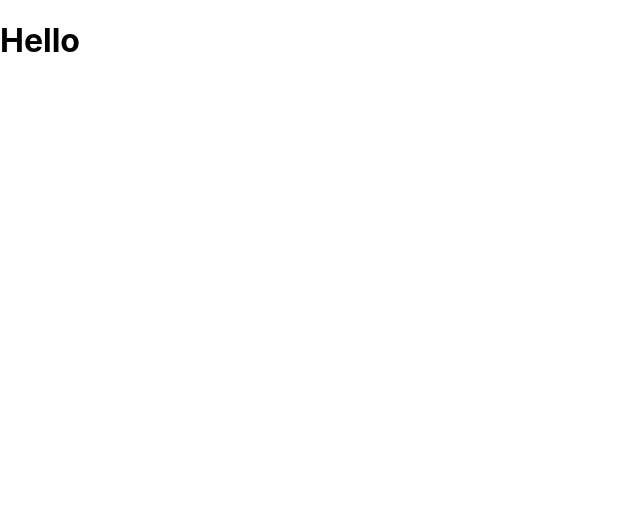
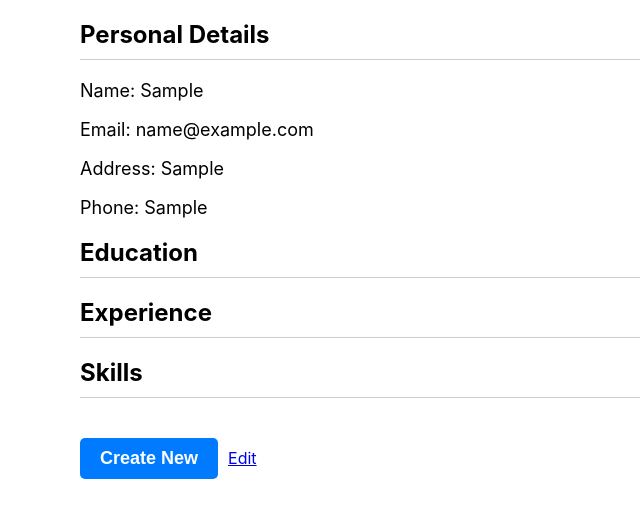
Before and after one commit to Aljobiju/Resume_Builder, a React (Create React App) app: page / in a window 1280 px wide. Both pictures are taken after typing "Sample", "Sample", "Sample", "name@example.com", "Sample" into the empty fields and a click on the button "Create new". Shown: the top 518 px of the page, without its empty margins (0-640 px from the left). Built offline with nearby package versions, Linux system fonts and the light colour scheme.

Commit message:
view done

```diff
--- a/src/App.js
+++ b/src/App.js
@@ -5,6 +5,7 @@ import Headerfile from './Components/Header/Headerfile';
 import { BrowserRouter as Router, Routes, Route } from 'react-router-dom'
 import View from './pages/View';
 import Home from './pages/Home';
+import  Edit  from './pages/Edit';
 
 
 function App() {
@@ -17,6 +18,7 @@ function App() {
         <Routes>
           <Route path='/' element={<Home />} />
           <Route path='/view' element={<View />} />
+          <Route path='/view/Edit' element={<Edit />} />
 
         </Routes>
 
--- a/src/Components/Form/Form.jsx
+++ b/src/Components/Form/Form.jsx
@@ -22,7 +22,7 @@ function Form() {
 
   const handleAddClick = (event) => {
     event.preventDefault();
-    setFields([...fields, { company: '', job: '' }]);
+    setFields([...fields, { company: '', job: '',year: ''}]);
   };
 
 
@@ -74,10 +74,11 @@ function Form() {
 
   const edhandleAddClick = (event) => {
     event.preventDefault();
-    setEdFields([...Edfields, { college: '', course: '' }]);
+    setEdFields([...Edfields, { college: '', course: '', year: '' }]);
   };
 
   const edhandleDeleteClick = (index) => {
+
     setEdFields(Edfields.filter((field, i) => i !== index));
   };
 
@@ -115,7 +116,7 @@ function Form() {
 
 
 
-  // Education field ends
+
 
   return (
     <div>
@@ -149,11 +150,13 @@ function Form() {
   <button onClick={edhandleAddClick}>Add Fields</button>
   {Edfields.map((field, index) => (
     <div key={index} style={{ display: 'flex', alignItems: 'center' }}>
-      <label htmlFor="college" style={{ marginRight: '5px' }}>College <span>*</span></label>
+      <label htmlFor="college" style={{ marginRight: '5px' }}>Institute <span>*</span></label>
       <input id="college" type="text" value={field.field1} onChange={(e) => edhandleInputChange(index, 'college', e.target.value)} style={{ marginRight: '15px' }} />
-      <label htmlFor="course" style={{ marginRight: '5px' }}>Course <span>*</span></label>
+      <label htmlFor="course" style={{ marginRight: '5px' }}>Degree <span>*</span></label>
       <input id='course' type="text" value={field.field2} onChange={(e) => edhandleInputChange(index, 'course', e.target.value)} style={{ marginRight: '15px' }} />
-      <button onClick={() => edhandleDeleteClick(index)}>Delete</button>
+      <label htmlFor="year" style={{ marginRight: '5px' }}>Year <span>*</span></label>
+      <input id='year' type="text" value={field.field2} onChange={(e) => edhandleInputChange(index, 'year', e.target.value)} style={{ marginRight: '15px' }} />
+      <div onClick={() => edhandleDeleteClick(index)}>Delete</div>
     </div>
   ))}
 </div>
@@ -165,20 +168,27 @@ function Form() {
         <div>
           <button onClick={handleAddClick}>Add Fields</button>
           {fields.map((field, index) => (
-        <div key={index }style={{ display: 'flex', alignItems: 'center' }}>
-            <label htmlFor="company" style={{ marginRight: '5px' }}>College <span>*</span></label>
+            <div key={index} style={{ display: 'flex', alignItems: 'center' }}>
+              <label htmlFor="company" style={{ marginRight: '5px' }}>Company <span>*</span></label>
               <input
                 id='company'
                 type="text"
                 value={field.field1}
                 onChange={(e) => handleInputChange(index, 'company', e.target.value)}
                 style={{ marginRight: '15px' }} />
-          <label htmlFor="job" style={{ marginRight: '5px' }}>Job Role <span>*</span></label>
+              <label htmlFor="job" style={{ marginRight: '5px' }}>Designation <span>*</span></label>
               <input
                 id='job'
                 type="text"
                 value={field.field2}
                 onChange={(e) => handleInputChange(index, 'job', e.target.value)}
+                style={{ marginRight: '15px' }} />
+                 <label htmlFor="job" style={{ marginRight: '5px' }}>Year <span>*</span></label>
+              <input
+                id='year'
+                type="text"
+                value={field.field3}
+                onChange={(e) => handleInputChange(index, 'year', e.target.value)}
                 style={{ marginRight: '15px' }} />
               <button onClick={() => handleDeleteClick(index)}>Delete</button>
             </div>
--- /dev/null
+++ b/src/pages/View.css
@@ -0,0 +1,47 @@
+
+/* Styling for the personal details section */
+h2 {
+    margin-top: 20px;
+    margin-bottom: 10px;
+    font-size: 24px;
+    font-weight: bold;
+    border-bottom: 1px solid #ccc;
+    padding-bottom: 10px;
+    margin-bottom: 20px;
+  }
+  .education,
+.experience {
+  border-bottom: 1px solid #ccc;
+  padding-bottom: 10px;
+  margin-bottom: 20px;
+}
+
+
+  p {
+    margin-bottom: 5px;
+    font-size: 18px;
+  }
+
+  /* Styling for the education and experience sections */
+  div {
+    margin-top: 10px;
+    margin-bottom: 20px;
+    margin-left: 20px;
+  }
+
+  /* Styling for the skills section */
+  button {
+    margin-top: 20px;
+    padding: 10px 20px;
+    font-size: 18px;
+    font-weight: bold;
+    color: #fff;
+    background-color: #007bff;
+    border: none;
+    border-radius: 5px;
+    cursor: pointer;
+  }
+
+  button:hover {
+    background-color: #0062cc;
+  }
--- a/src/pages/View.jsx
+++ b/src/pages/View.jsx
@@ -1,23 +1,78 @@
-import React from 'react'
-import { useEffect } from 'react'
+// import React from 'react'
+// import { useEffect } from 'react'
+
+// function View() {
+
+//    useEffect(() =>{
+
+//     const formData = JSON.parse(localStorage.getItem('formData'));
+//     console.log(formData);
+
+//    },[])
+
+//   return (
+//     <div>
+
+//      <h1>Hello</h1>
+
+
+//     </div>
+//   )
+// }
+
+// export default View
+import React, { useEffect, useState } from 'react';
+import '../pages/View.css'
+import { Link } from 'react-router-dom';
 
 function View() {
+  const [formData, setFormData] = useState(null);
 
-   useEffect(() =>{
-
-    const formData = JSON.parse(localStorage.getItem('formData'));
-    console.log(formData);
-
-   },[])
+  useEffect(() => {
+    const storedData = localStorage.getItem('formData');
+    if (storedData) {
+      setFormData(JSON.parse(storedData));
+    }
+  }, []);
 
   return (
     <div>
+      {formData && (
+        <div>
+          <h2>Personal Details</h2>
+          <p>Name: {formData.name}</p>
+          <p>Email: {formData.email}</p>
+          <p>Address: {formData.address}</p>
+          <p>Phone: {formData.phone}</p>
 
-     <h1>Hello</h1>
+          <h2>Education</h2>
+          {formData.Education && formData.Education.map((field, index) => (
+            <div key={index}>
+              <p>College: {field.college}</p>
+              <p>Course: {field.course}</p>
+              <p>Year: {field.year}</p>
+            </div>
+          ))}
 
+          <h2>Experience</h2>
+          {formData.Experience && formData.Experience.map((field, index) => (
+            <div key={index}>
+              <p>Company: {field.company}</p>
+              <p>Job: {field.job}</p>
+              <p>year: {field.year}</p>
+            </div>
+          ))}
 
+          <h2>Skills</h2>
+          {formData.Skills && formData.Skills.map((skill) => (
+            <p key={skill.value}>{skill.label}</p>
+          ))}
+          <button style={{marginRight: '10px'}}>Create New</button>
+          <Link to="Edit">Edit</Link>
+        </div>
+      )}
     </div>
-  )
+  );
 }
 
-export default View
+export default View;
```
Lines whose indentation alone changed are shown as unchanged.
